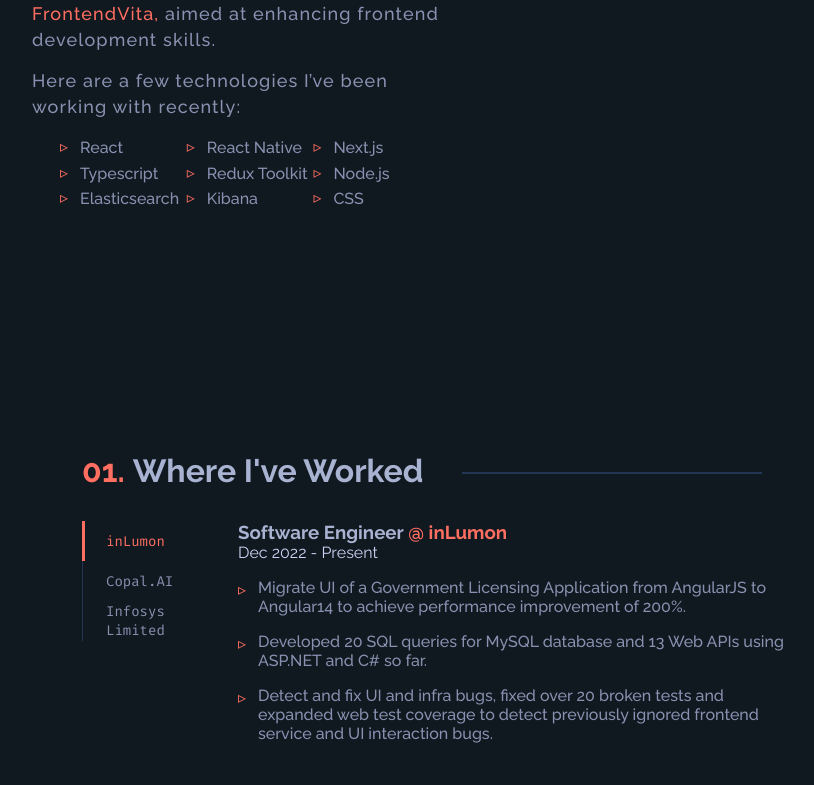
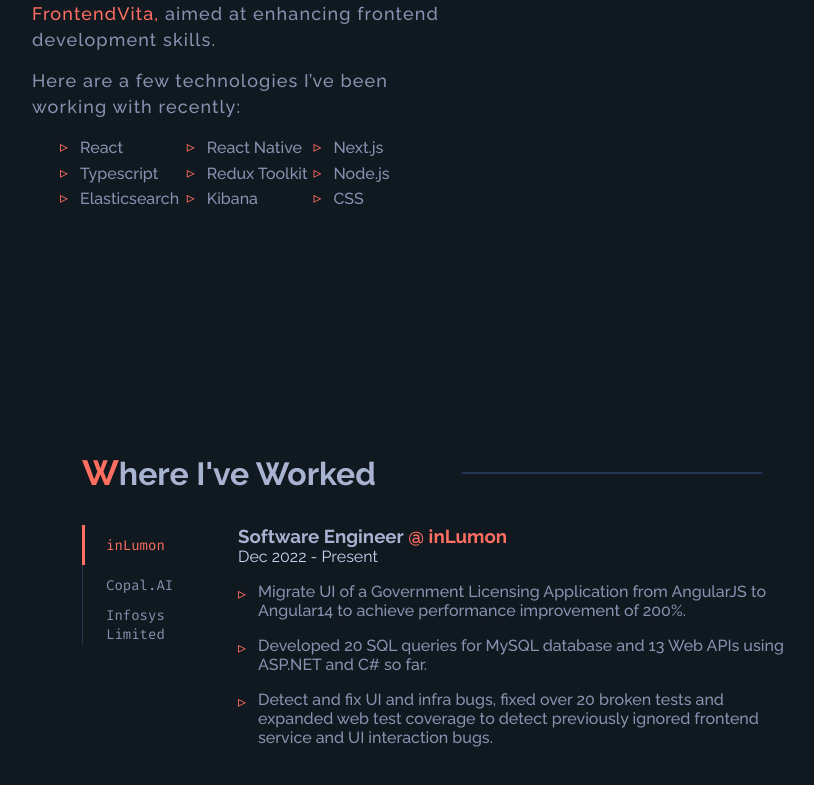
Before and after one commit to iamhrugved/Portfolio, a Next.js app: page / in a window 1280 px wide. Shown: the part 1400-2185 px from the top of the page, without its empty margins (208-1022 px from the left). Built offline with nearby package versions, Linux system fonts and the light colour scheme.

Commit message:
minor changes

```diff
--- a/src/scss/sections/_experiences.scss
+++ b/src/scss/sections/_experiences.scss
@@ -9,11 +9,10 @@
             margin-bottom: 2rem;
             font-size: var(--tx2large);
             font-weight: 700;
-        &::before {
-          counter-increment: title;
-          content: "0" counter(title) ".";
-          margin-right: 0.5rem;
+            &::first-letter {
+                text-transform: uppercase;
                 color: var(--theme-color);
+                font-size: var(--tx3large);
             }
             &::after {
                 content: "";
```
Also changed, not shown: src/sections/Projects.tsx (added). Lines whose indentation alone changed are shown as unchanged.
